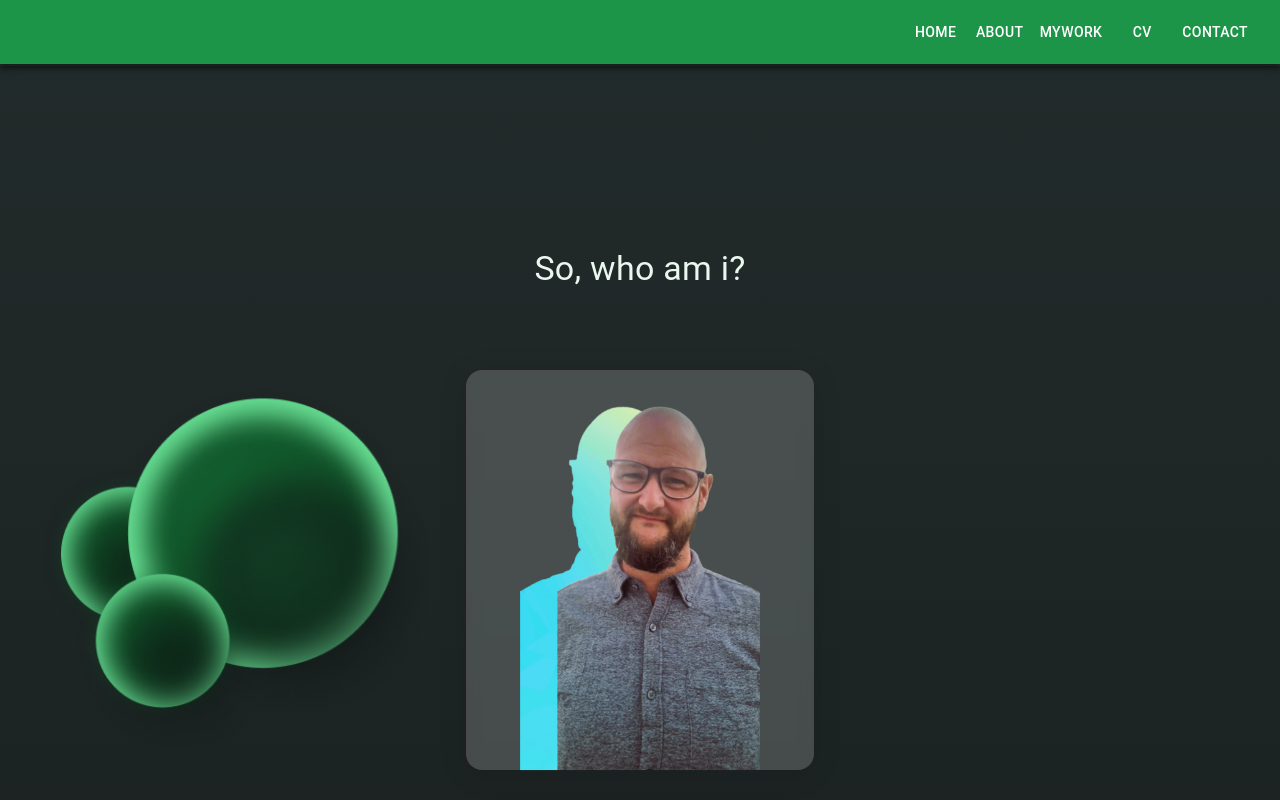
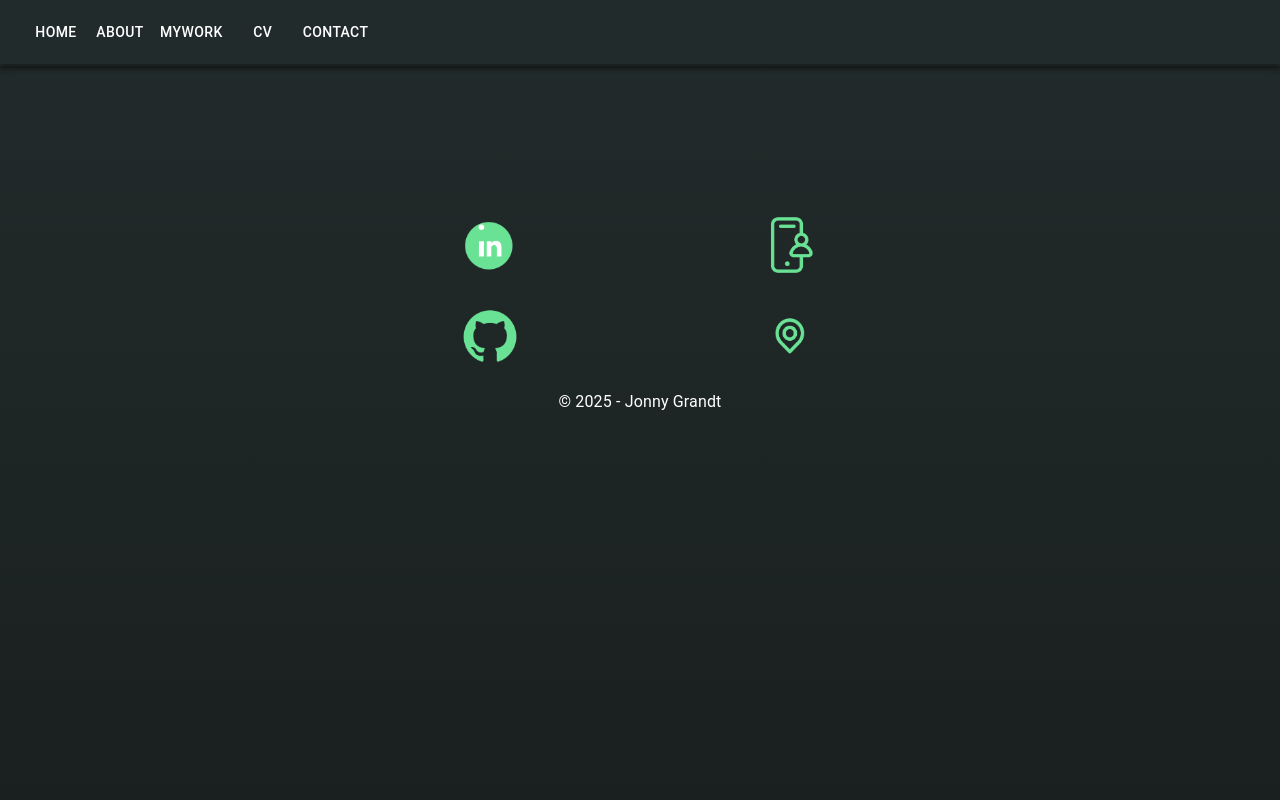
Before and after one commit to Jonny-Grandt/Portfolio-JG, a React (Vite) app: page /DrawerAppBar in a window 1280 px wide. Shown: the top 800 px of the page. Built offline with nearby package versions, Linux system fonts and the light colour scheme.

Commit message:
liten uppdatering

```diff
--- a/package.json
+++ b/package.json
@@ -14,6 +14,7 @@
     "@emotion/styled": "^11.13.5",
     "@mui/icons-material": "^6.1.9",
     "@mui/material": "^6.1.9",
+    "framer-motion": "^12.5.0",
     "gsap": "^3.12.5",
     "react": "^18.3.1",
     "react-dom": "^18.3.1",
--- a/src/components/AboutPage.jsx
+++ b/src/components/AboutPage.jsx
@@ -2,6 +2,32 @@ import React from "react";
 import "./Card.css";
 import JGpro from "../assets/JGhead2.png";
 import { Box, Typography } from "@mui/material";
+import scatterdBalls from "../assets/ball-work-right.png";
+import { motion } from "framer-motion";
+import { keyframes, styled } from "@mui/system";
+
+// Keyframes for typing effect
+const typing = keyframes`
+  from { width: 0; }
+  to { width: 345px; }
+`;
+
+const blink = keyframes`
+  from { border-right-color: rgb(138, 238, 138); }
+  to { border-right-color: transparent; }
+`;
+
+const AnimatedText = styled(Typography)`
+  border-right: solid 3px rgb(127, 190, 127);
+  white-space: nowrap;
+  overflow: hidden;
+  font-family: 'Roboto', sans-serif;
+  font-size: 48px;
+  color: rgb(255, 255, 255);
+
+  animation: ${typing} 2s steps(29, end) 1s 1 normal both,
+             ${blink} 800ms steps(29, end) infinite;
+`;
 
 export default function AboutPage() {
   return (
@@ -20,9 +46,21 @@ export default function AboutPage() {
         margin: "0 auto",
       }}
     >
-      <Typography sx={{ padding: "50px" }} variant="h4" component="h2">
-        So, who am i?
-      </Typography>
+      {/* Animated typing effect */}
+      <AnimatedText variant="h4" component="h2">
+        So, who am I ?
+      </AnimatedText>
+
+      <img
+        src={scatterdBalls}
+        alt=""
+        style={{
+          position: 'relative',
+          bottom: '0px',
+          display: 'block',
+          zIndex: '-1'
+        }}
+      />
 
       <Box
         className="card-container"
@@ -35,11 +73,10 @@ export default function AboutPage() {
           backdropFilter: "blur(6.7px)",
           WebkitBackdropFilter: "blur(6.7px)",
           border: "1px solid rgba(182, 9, 9, 0.07)",
-
         }}
       >
         <div className="card">
-          <div className="card-front" >
+          <div className="card-front">
             <img src={JGpro} alt="Mitt foto" width="80%" />
             <div className="card-text"></div>
           </div>
@@ -48,12 +85,10 @@ export default function AboutPage() {
               I am 43 years old, blessed with a wonderful family - Two teenage
               daughters and a fantastic wife who has been an incredible support
               throughout my journey to becoming a web developer. <br/><br/>
-
               I've always been fascinated by technology, but the last time I was
-              in school, the internet was just a fly 😅<br/><br/> Anyway, I decided to
-              pursue my passion last year and embarked on my web development
-              journey. That's where I discovered the fantastic community at
-              Techover.
+              in school, the internet was just a fly 😅<br/><br/>
+              Anyway, I decided to pursue my passion last year and embarked on my web development
+              journey. That's where I discovered the fantastic community at Techover.
             </p>
           </div>
         </div>
--- a/src/components/DrawerAppBar.jsx
+++ b/src/components/DrawerAppBar.jsx
@@ -18,7 +18,7 @@ import logo from "../assets/JG-logo.png";
 import { useNavigate } from "react-router-dom";
 
 const drawerWidth = 200;
-const navItems = ['Home', 'About', 'MyWork', 'CV', 'Contact'];
+const navItems = ["Home", "About", "MyWork", "CV", "Contact"];
 
 function DrawerAppBar(props) {
   const { window } = props;
@@ -30,32 +30,23 @@ function DrawerAppBar(props) {
   };
 
   const handleMenuItemClick = (item) => {
-    const routes = {
-      Home: '/',
-      About: '/About',
-      MyWork: '/MyWork',
-      CV: "https://drive.google.com/file/d/1zArwtvcqBpw4BxBU8inoGKKOlyRPFjiO/view?usp=sharing", // CV extern länk
-      Contact: '/Contact',
-    };
-
     if (item === "CV") {
-      window.open(routes[item], "_blank");
+      window.open(
+        "https://drive.google.com/file/d/1zArwtvcqBpw4BxBU8inoGKKOlyRPFjiO/view?usp=sharing",
+        "_blank"
+      );
+    } else if (item === "Contact") {
+      navigate("/Contact");
     } else {
-      // Navigera till intern route
-      navigate(routes[item]);
+      navigate(item === "Home" ? "/" : `/${item}`);
     }
-
-    setMobileOpen(false); // Stäng menyn
+    setMobileOpen(true); // Stänger hamburgermenyn efter klick
   };
 
   const drawer = (
-    <Box onClick={handleDrawerToggle} sx={{ textAlign: "center" }}>
-      <img
-        src={logo}
-        alt="logo"
-        width={"35px"}
-        style={{ margin: "8px 0px" }}
-      />
+    <Box sx={{ textAlign: "center" }} onClick={handleDrawerToggle}>
+      <img src={logo} alt="logo" width={"35px"} style={{ margin: "8px 0px" }} />
+      <Divider />
       <List>
         {navItems.map((item) => (
           <ListItem key={item} disablePadding>
@@ -74,8 +65,13 @@ function DrawerAppBar(props) {
   return (
     <Box sx={{ display: "flex" }}>
       <CssBaseline />
-      <AppBar component="nav">
+      <AppBar
+        component="nav"
+        position="fixed"
+        sx={{ backgroundColor: "rgba(34, 43, 43, 1)", backdropFilter: "none" }}
+      >
         <Toolbar>
+          {/* Hamburger-knapp */}
           <IconButton
             color="inherit"
             aria-label="open drawer"
@@ -85,13 +81,8 @@ function DrawerAppBar(props) {
           >
             <MenuIcon />
           </IconButton>
-          <Typography
-            variant="h6"
-            component="div"
-            sx={{ flexGrow: 1, display: { xs: "none", sm: "block" } }}
-          >
 
-          </Typography>
+          {/* Desktop navigation */}
           <Box sx={{ display: { xs: "none", sm: "block" } }}>
             {navItems.map((item) => (
               <Button
@@ -105,15 +96,16 @@ function DrawerAppBar(props) {
           </Box>
         </Toolbar>
       </AppBar>
+      <Box sx={{ height: "64px" }} />
+
+      {/* Hamburger-meny */}
       <nav>
         <Drawer
           container={container}
           variant="temporary"
           open={mobileOpen}
           onClose={handleDrawerToggle}
-          ModalProps={{
-            keepMounted: true, // Better open performance on mobile.
-          }}
+          ModalProps={{ keepMounted: true }}
           sx={{
             display: { xs: "block", sm: "none" },
             "& .MuiDrawer-paper": {
@@ -125,9 +117,9 @@ function DrawerAppBar(props) {
           {drawer}
         </Drawer>
       </nav>
+
       <Box component="main" sx={{ p: 3 }}>
         <Toolbar />
-        <Typography></Typography>
       </Box>
     </Box>
   );
--- a/src/components/MyWork.css
+++ b/src/components/MyWork.css
@@ -7,12 +7,27 @@
     gap: 50px;
 
   }
+
+  .ballLeft {
+    position: absolute;
+    z-index: -1;
+    top: 10px;
+    left: 100px;
+  }
   @media (max-width: 600px) {
     .ballRight {
       bottom: 375px; /* Exempel: Flytta upp på mindre skärmar */
       left: 10px; /* Exempel: Justera positionen för mobil */
-      width: 90%; /* Gör den större på mobila enheter */
+      width: 90%;
+      z-index: -1; /* Gör den större på mobila enheter */
     }
+  }
+
+  .ballLeft {
+    position: absolute;
+    z-index: -1;
+    top: -3252px;
+    left: 130px;
   }
 
   .project-card {
--- a/src/components/MyWork.jsx
+++ b/src/components/MyWork.jsx
@@ -42,6 +42,7 @@ export default function MyWork() {
           Here you can see what I’ve been building. Each project represents a
           step forward in my journey as a web developer.
         </Typography>
+
       </Stack>
 
 
--- a/src/components/Navbar.jsx
+++ b/src/components/Navbar.jsx
@@ -1,16 +1,16 @@
 import * as React from "react";
 import AppBar from "@mui/material/AppBar";
 import Box from "@mui/material/Box";
+import { Link } from "react-router-dom";
 import Toolbar from "@mui/material/Toolbar";
-import Stack from '@mui/material/Stack';
+import Stack from "@mui/material/Stack";
 import Typography from "@mui/material/Typography";
 import Button from "@mui/material/Button";
 import IconButton from "@mui/material/IconButton";
 import MenuIcon from "@mui/icons-material/Menu";
 import { Container } from "@mui/material";
-import logo from '../assets/JG-logo.png'
-import { useNavigate, Link } from "react-router-dom";
-import PropTypes from "prop-types";
+import logo from "../assets/JG-logo.png";
+import { useNavigate } from "react-router-dom";
 import CssBaseline from "@mui/material/CssBaseline";
 import Divider from "@mui/material/Divider";
 import Drawer from "@mui/material/Drawer";
@@ -18,46 +18,25 @@ import List from "@mui/material/List";
 import ListItem from "@mui/material/ListItem";
 import ListItemButton from "@mui/material/ListItemButton";
 import ListItemText from "@mui/material/ListItemText";
-import { NavHashLink } from "react-router-hash-link";
 
 const drawerWidth = 200;
-const navItems = ['Home', 'About', 'Projects', 'CV', 'Contact'];
+const navItems = ["Home", "About", "MyWork", "CV", "Contact"];
 
 export default function Navbar(props) {
-  const nav = useNavigate();
-  const [mobileOpen, setMobileOpen] = React.useState(false);
-  const { window } = props;
+  const { setMobileOpen } = props; // Destructure setMobileOpen from props
+  const navigate = useNavigate();
 
-  const handleDrawerToggle = () => {
-    setMobileOpen((prevState) => !prevState);
+  const handleMenuItemClick = (item) => {
+    if (item === "CV") {
+      window.open(
+        "https://drive.google.com/file/d/1zArwtvcqBpw4BxBU8inoGKKOlyRPFjiO/view?usp=sharing",
+        "_blank"
+      );
+    } else {
+      navigate(item === "Home" ? "/" : `/${item}`);
+    }
+    setMobileOpen(false); // Close the drawer after clicking a link
   };
-
-
-  const drawer = (
-    <Box onClick={handleDrawerToggle} sx={{ textAlign: "center" }}>
-      <img src={logo}
-      alt="logo"
-      width={"35px"}
-      style={{ margin: "8px 0px" }} />
-
-      <Divider />
-      <List>
-        {navItems.map((item) => (
-          <ListItem key={item} disablePadding>
-            <ListItemButton sx={{ textAlign: "center" }}>
-              <ListItemText primary={item} />
-            </ListItemButton>
-          </ListItem>
-        ))}
-      </List>
-    </Box>
-  );
-
-  const container =
-  window !== undefined ? () => window().document.body : undefined;
-
-
-
 
   return (
     <Box sx={{ flexGrow: 1 }}>
@@ -66,69 +45,54 @@ export default function Navbar(props) {
         sx={{ backgroundColor: (theme) => theme.palette.background.default }}
       >
         <Container>
-          <Toolbar sx={{ padding: "0px !important", display: 'flex', justifyContent: 'space-between'}}>
-
+          <Toolbar
+            sx={{
+              padding: "0px !important",
+              display: "flex",
+              justifyContent: "space-between",
+            }}
+          >
             <Link to="/">
-              <img src={logo} alt="logo" width={'35px'} />
-
+              <img src={logo} alt="logo" width={"35px"} />
             </Link>
 
-            <Stack direction="row" spacing={1} sx={{ display: { sm: "none",  xs: 'none', md: 'block' } }}>
-
-            <Button onClick={() => nav('/about')} color="inherit">
-              About
-              </Button>
-            <Button  onClick={() => nav('/mywork')} color="inherit">
-              Projects
-              </Button>
-            <Button onClick ={() => {}} variant="outlined" color="text"
-              component="a"
-              href="https://drive.google.com/file/d/1zArwtvcqBpw4BxBU8inoGKKOlyRPFjiO/view?usp=sharing"
-              sx={{ borderRadius:"50px"}}>
-              CV
-              </Button>
-            <Button onClick={() => {}} variant="contained" color="primary"
-              component="a"
-              href="mailto:jonny.grandt@gmail.com"
-              sx={{ borderRadius:"50px"}}>
-
-              Contact
-              </Button>
-              </Stack>
-              <IconButton
-            color="inherit"
-            aria-label="open drawer"
-            edge="start"
-            onClick={handleDrawerToggle}
-            sx={{ mr: 2, display: { sm: "block", md: 'none' } }}
-          >
-            <MenuIcon />
-          </IconButton>
-
+            <Stack
+              direction="row"
+              spacing={1}
+              sx={{ display: { sm: "none", xs: "none", md: "block" } }}
+            >
+              {navItems.map((item) => (
+                <Button
+                  key={item}
+                  component={Link}
+                  to={
+                    item === "CV"
+                      ? "https://drive.google.com/file/d/1zArwtvcqBpw4BxBU8inoGKKOlyRPFjiO/view?usp=sharing"
+                      : item === "Contact"
+                      ? "mailto:jonny.grandt@gmail.com"
+                      : `/${item === "Home" ? "" : item}`
+                  }
+                  color="inherit"
+                  variant={item === "Contact" ? "contained" : "text"}
+                  sx={{
+                    borderRadius: "50px",
+                    ...(item === "Contact" && {
+                      backgroundColor: "rgba(29, 149, 73, 1)",
+                      color: "#fff", // Vit text för bättre kontrast
+                      "&:hover": {
+                        backgroundColor: "rgb(25, 104, 54)", // Lite mörkare grön vid hover
+                      },
+                    }),
+                  }}
+                  onClick={() => handleMenuItemClick(item)}
+                >
+                  {item}
+                </Button>
+              ))}
+            </Stack>
           </Toolbar>
         </Container>
       </AppBar>
-      <nav>
-        <Drawer
-          anchor="right"
-          container={container}
-          variant="temporary"
-          open={mobileOpen}
-          onClose={handleDrawerToggle}
-          ModalProps={{
-            keepMounted: true, // Better open performance on mobile.
-          }}
-          sx={{
-            display: { xs: "block", sm: "block", md: 'none' },
-            "& .MuiDrawer-paper": {
-              boxSizing: "border-box",
-              width: drawerWidth,
-            },
-          }}
-        >
-          {drawer}
-        </Drawer>
-      </nav>
-     </Box>
-   );
+    </Box>
+  );
 }
--- a/src/components/RootLayout.jsx
+++ b/src/components/RootLayout.jsx
@@ -1,22 +1,29 @@
 import { Box, Container } from "@mui/material";
 import Navbar from "./Navbar";
 import { Outlet } from "react-router-dom";
-import AboutPage from "./AboutPage";
+import useMediaQuery from "@mui/material/useMediaQuery";
+import { useTheme } from "@mui/material/styles";
 import DrawerAppBar from "./DrawerAppBar";
 import Footer from "./Footer";
+import React, { useState } from "react"; // Import useState
 
 const RootLayout = () => {
+  const theme = useTheme();
+  const isSmallScreen = useMediaQuery(theme.breakpoints.down("sm"));
+  const [mobileOpen, setMobileOpen] = useState(false); // Define state here
+
   return (
     <Box>
-      <Navbar />
-
+      {isSmallScreen ? (
+        <DrawerAppBar mobileOpen={mobileOpen} setMobileOpen={setMobileOpen} />
+      ) : (
+        <Navbar setMobileOpen={setMobileOpen} />
+      )}
       <main>
         <Container>
           <Outlet />
         </Container>
-        <AboutPage />
       </main>
-
       <Footer />
     </Box>
   );
```
Also changed, not shown: src/components/NotFound.jsx (+26 -5 lines), 1 other file (tests, documents, lock files or other folders).
